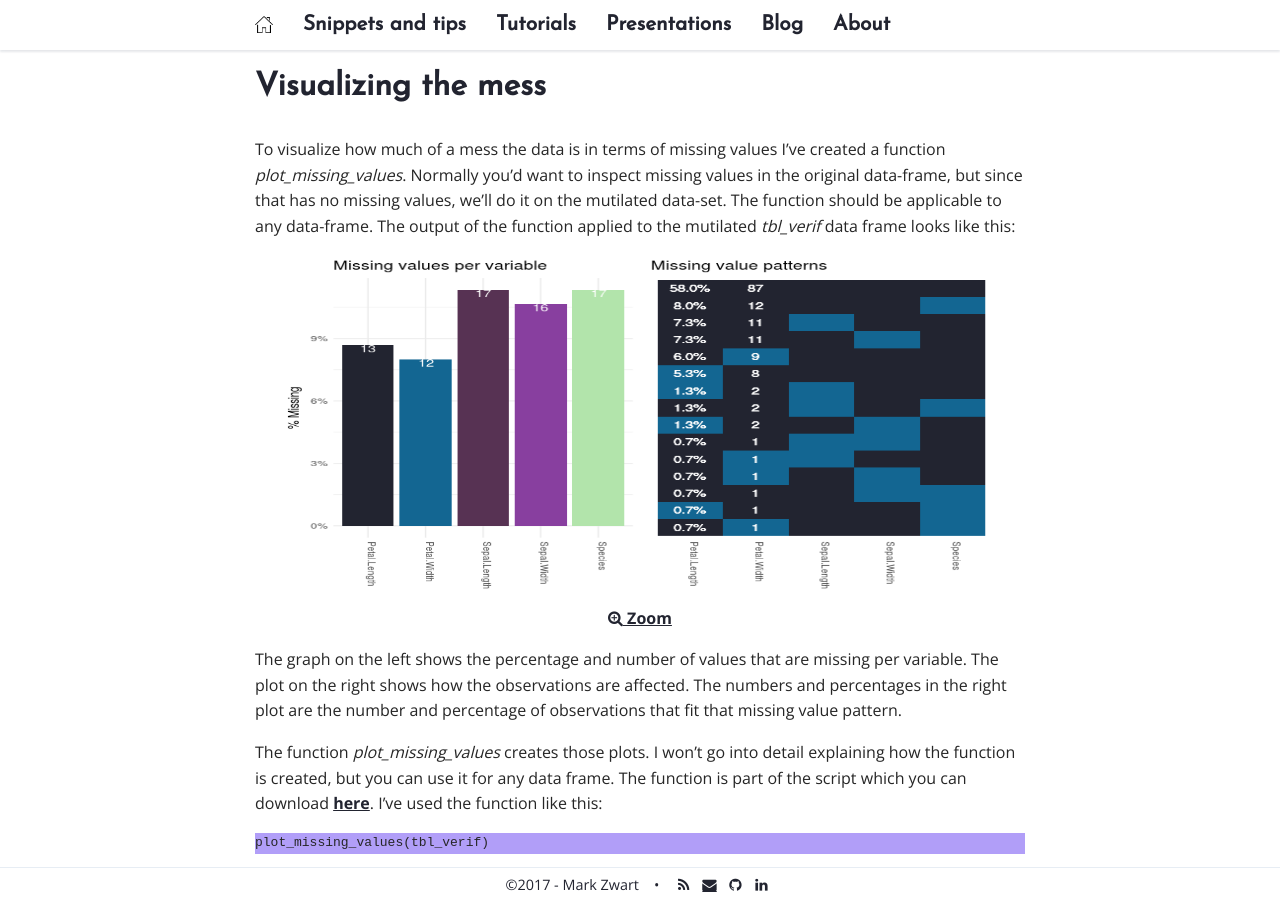
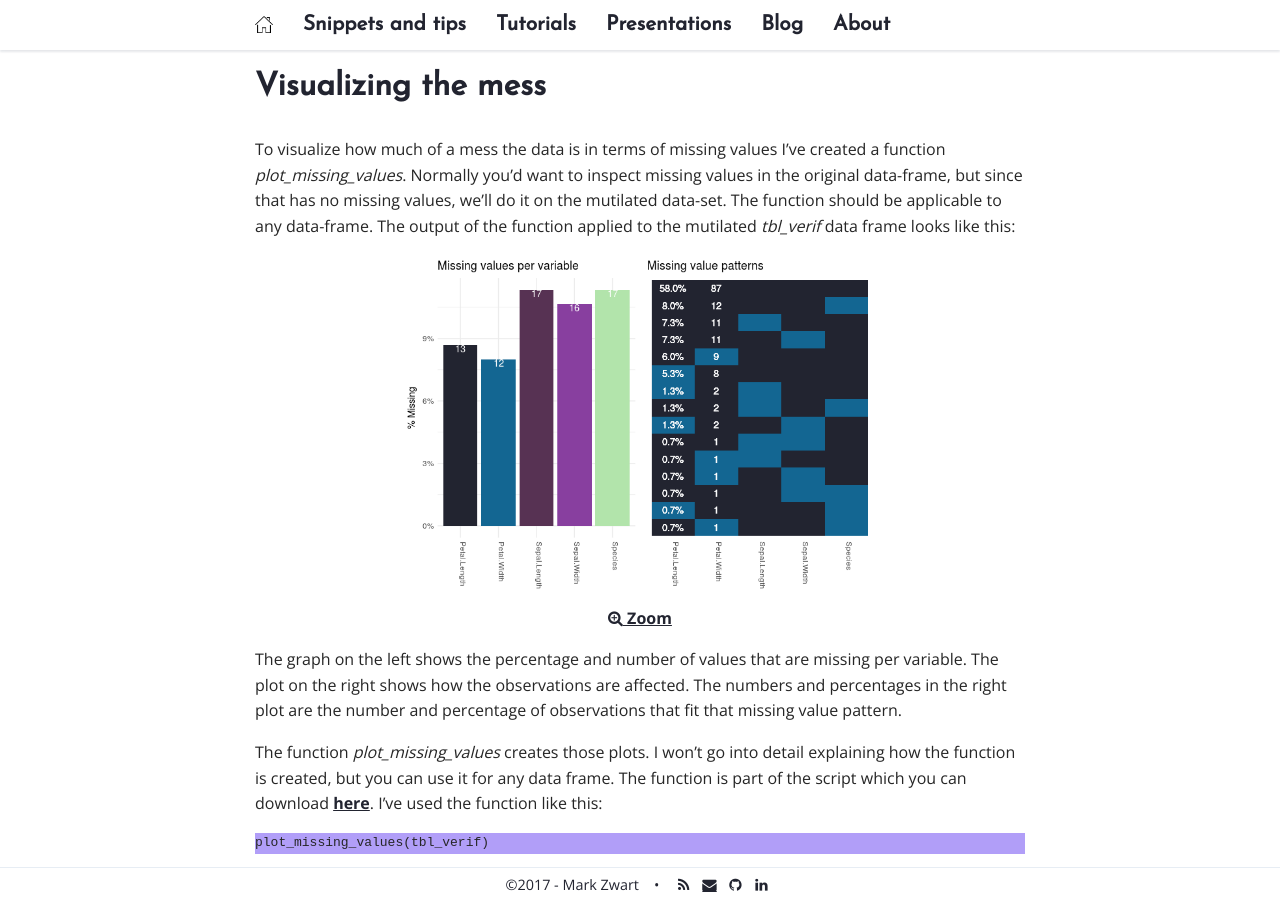
Before and after one commit to mark-me/mark-me.github.io, a Jekyll site: the page built from _pages/tutorials/impute-missings/impute-missings.md, in a window 1280 px wide and 900 px high, scrolled down 1873 px. Built offline with Jekyll 4.4.1, drawn with Linux system fonts in a browser that asks for light colours; nearby versions of some CDN libraries; comment, search, counter and statistics services are not loaded.

Commit message:
Update impute-missings.md

```diff
--- a/_pages/tutorials/impute-missings/impute-missings.md
+++ b/_pages/tutorials/impute-missings/impute-missings.md
@@ -49,7 +49,7 @@ To visualize how much of a mess the data is in terms of missing values I've crea
 
 {:refdef: style="text-align: center;"}
 <a href="/_pages/tutorials/impute-missings/plot-missing-per-variable.png" target="_blank">
-<img src="/_pages/tutorials/impute-missings/plot-missing-per-variable.png" alt="" width="718" height="350" align="center"/>
+<img src="/_pages/tutorials/impute-missings/plot-missing-per-variable.png" alt="" width="474" height="350" align="center"/>
 <br>
 <i class='fa fa-search-plus '></i> Zoom</a>
 {: refdef}
```
